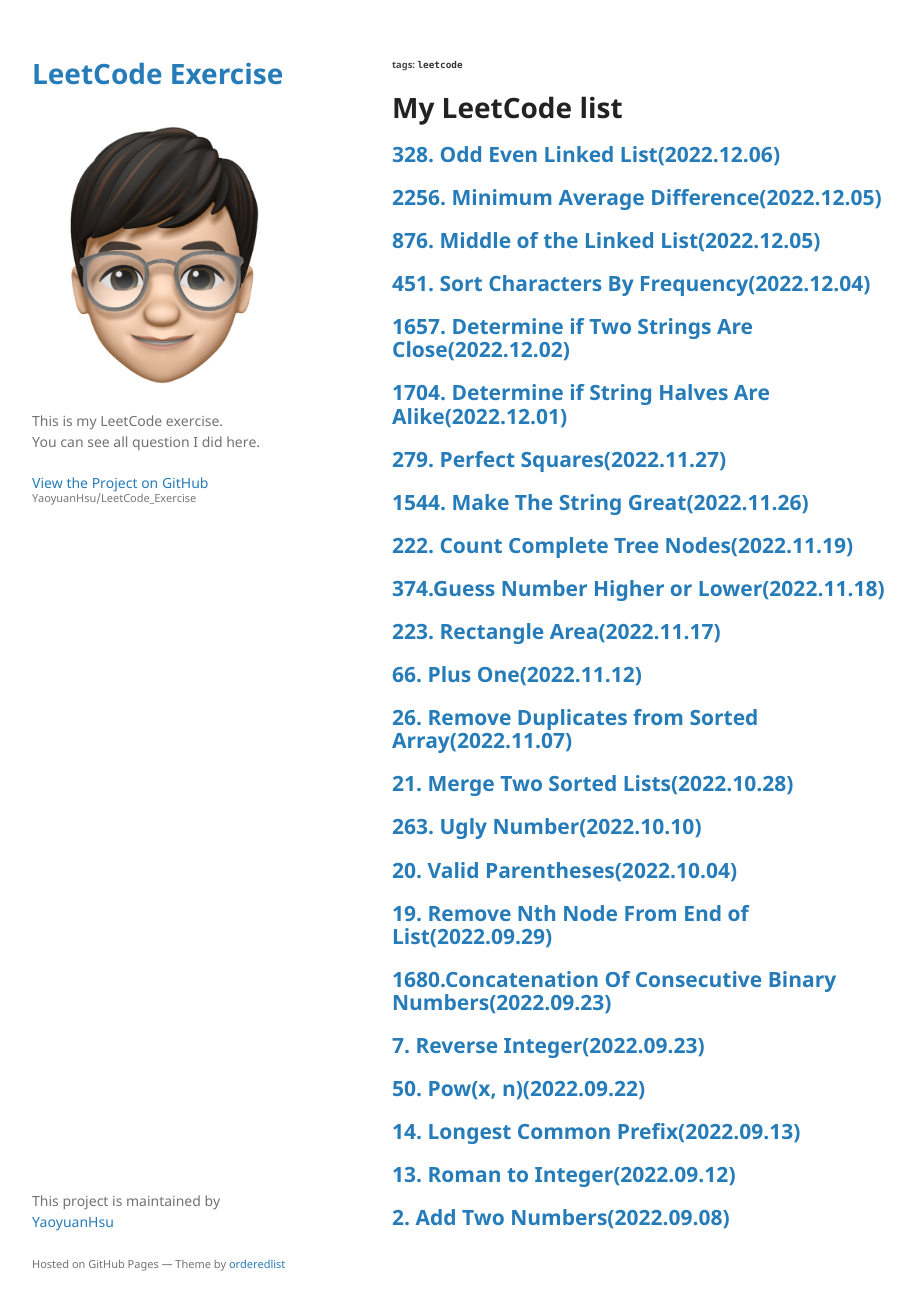
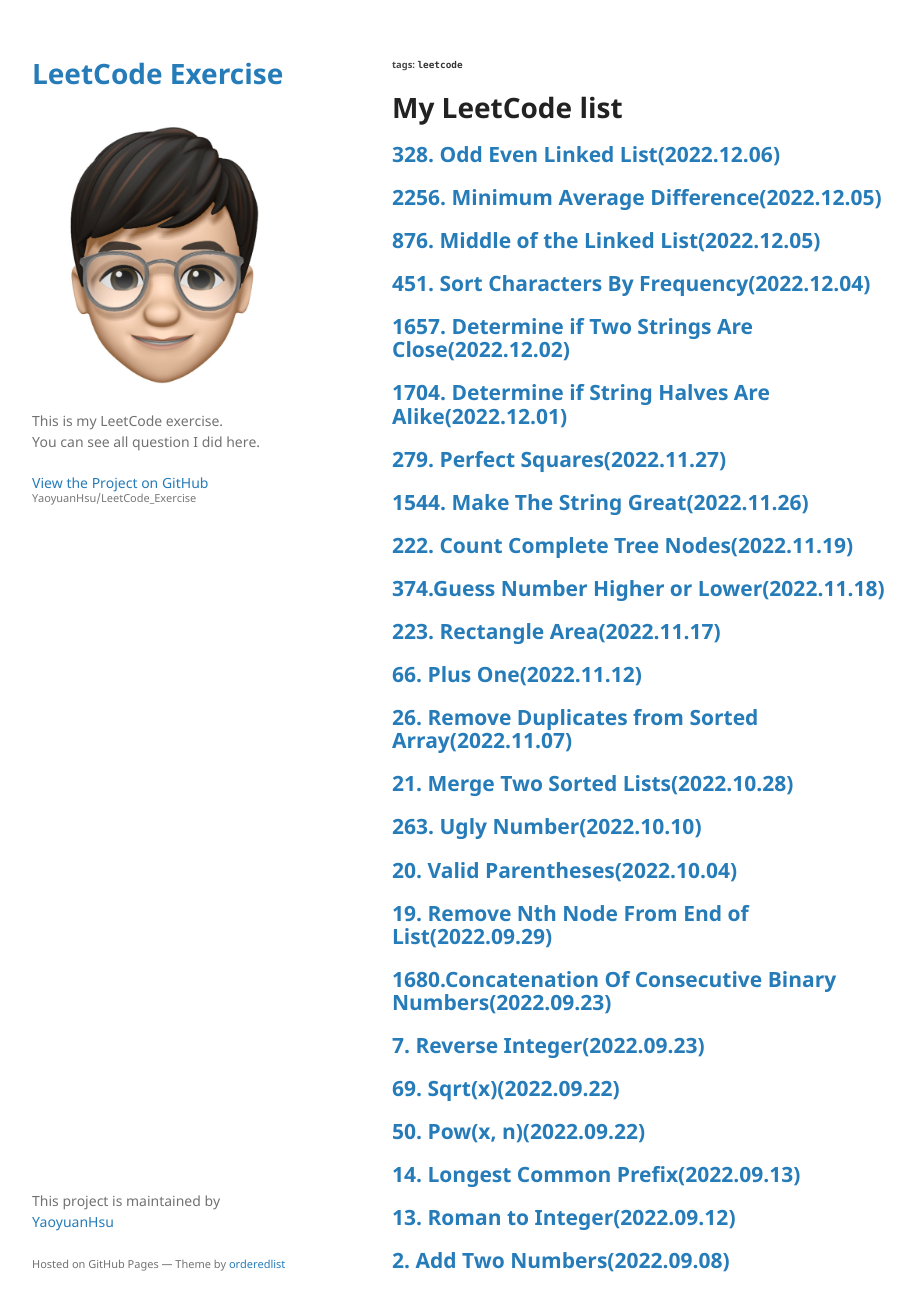
Before and after one commit to YaoyuanHsu/LeetCode_Exercise, a Jekyll site: the page built from index.md, in a window 1280 px wide and 1343 px high. Shown: the top 1311 px of the window, without its empty margins (178-1093 px from the left). Built offline with Jekyll 4.4.1, drawn with Linux system fonts in a browser that asks for light colours; our own code applies the rules of GitHub Pages for plain Markdown files.

Commit message:
Update question list @ 2022/12/06

```diff
--- a/index.md
+++ b/index.md
@@ -19,7 +19,8 @@
 ## [19. Remove Nth Node From End of List(2022.09.29)](https://yaoyuanhsu.github.io/LeetCode_Exercise/pages/19.Remove_Nth_Node_From_End_of_List)
 ## [1680.Concatenation Of Consecutive Binary Numbers(2022.09.23)](https://yaoyuanhsu.github.io/LeetCode_Exercise/pages/1680.Concatenation_Of_Consecutive_Binary_Numbers)
 ## [7. Reverse Integer(2022.09.23)](https://yaoyuanhsu.github.io/LeetCode_Exercise/pages/7.Reverse_Integer)
-## [50. Pow(x, n)(2022.09.22)](https://yaoyuanhsu.github.io/LeetCode_Exercise/pages/50.Pow(x, n))
+## [69. Sqrt(x)(2022.09.22)](https://yaoyuanhsu.github.io/LeetCode_Exercise/pages/69.Sqrt_x)
+## [50. Pow(x, n)(2022.09.22)](https://yaoyuanhsu.github.io/LeetCode_Exercise/pages/50.Pow(x,%20n))
 ## [14. Longest Common Prefix(2022.09.13)](https://yaoyuanhsu.github.io/LeetCode_Exercise/pages/14.Longest_Common_Prefix)
 ## [13. Roman to Integer(2022.09.12)](https://yaoyuanhsu.github.io/LeetCode_Exercise/pages/13.Roman_to_Integer)
 ## [2. Add Two Numbers(2022.09.08)](https://yaoyuanhsu.github.io/LeetCode_Exercise/pages/2.Add_Two_Numbers)
```
